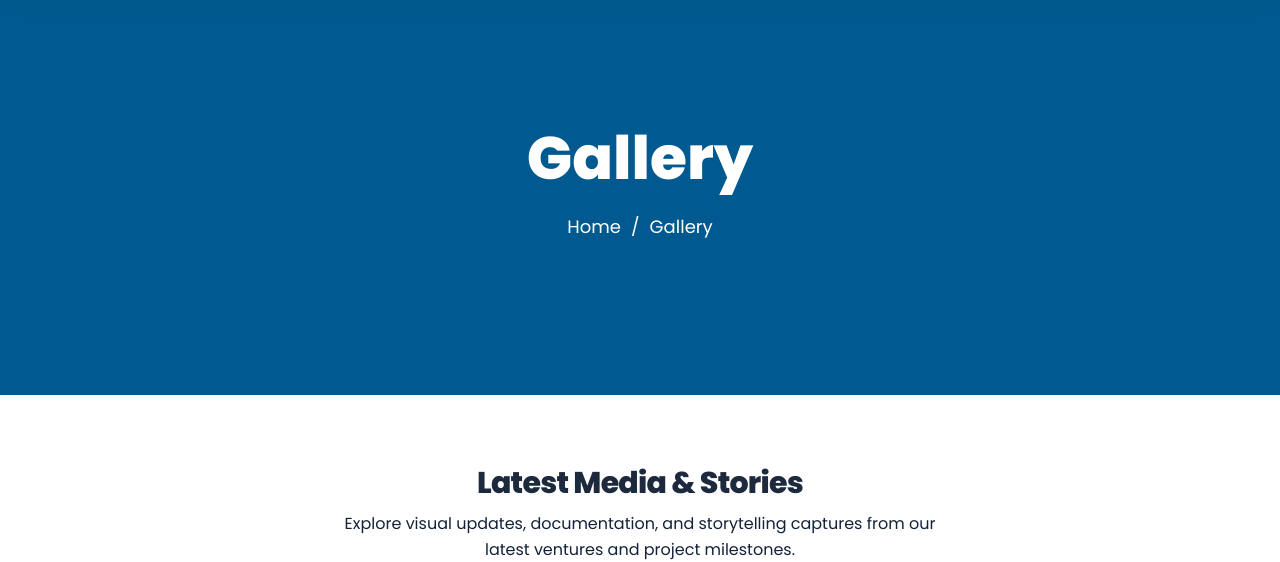
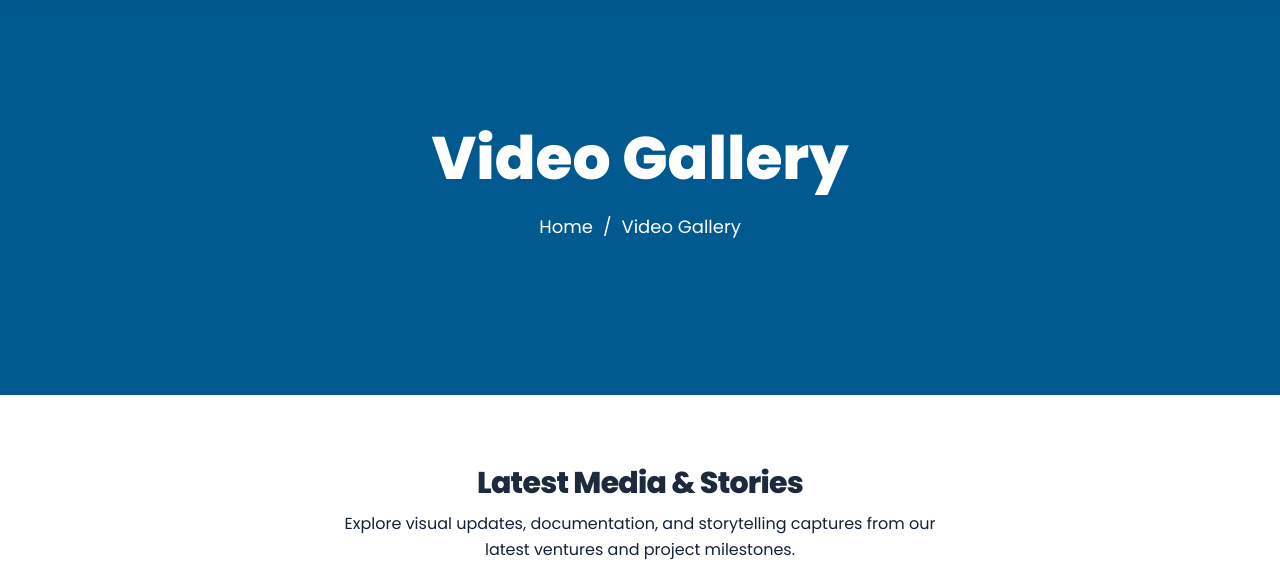
Before and after one commit to Nitasubedi/Politician-portfolio, a website: page video-gallery.html in a window 1280 px wide. Shown: the part 105-667 px from the top of the page. Drawn offline with nearby package versions, Linux system fonts and the light colour scheme.

Commit message:
fix: updated Gallery name section

```diff
--- a/video-gallery.html
+++ b/video-gallery.html
@@ -27,14 +27,14 @@
 
     <div class="container">
       <div class="banner-content">
-        <h1>Gallery</h1>
+        <h1>Video Gallery</h1>
 
         <div class="breadcrumb">
           <a href="index.html">Home</a>
 
           <span>/</span>
 
-          <span>Gallery</span>
+          <span>Video Gallery</span>
         </div>
       </div>
     </div>
```
